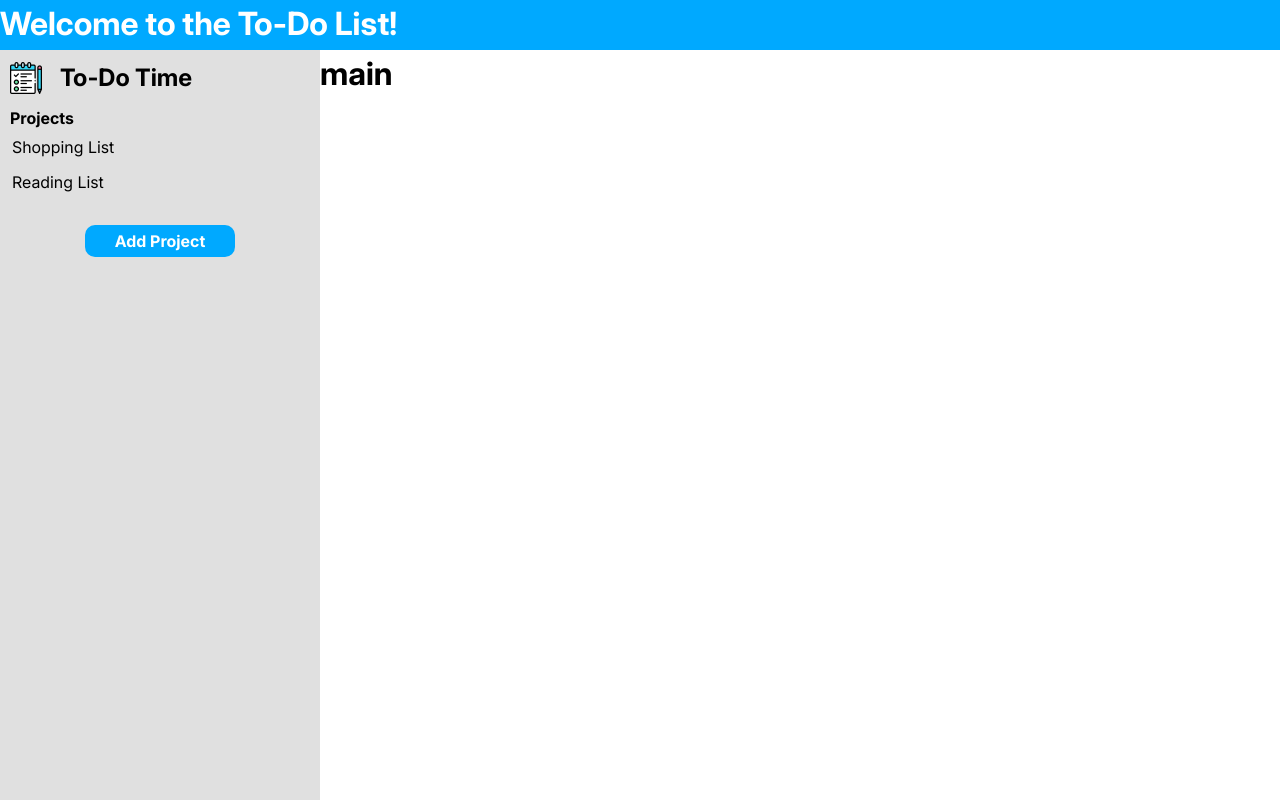
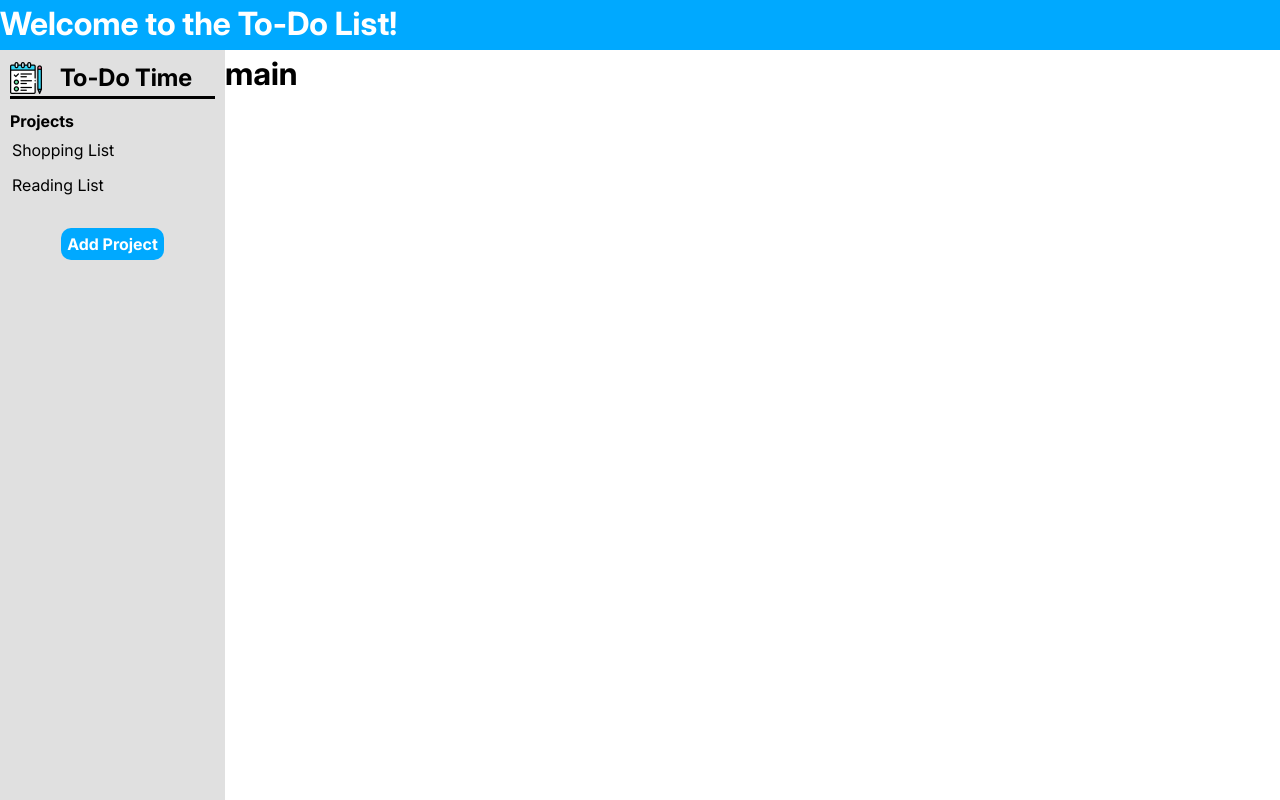
Before and after one commit to AnLaxina/to-do-list, a website built with webpack: page src/template.html in a window 1280 px wide. Built offline with nearby package versions, Linux system fonts and the light colour scheme.

Commit message:
Make sidebar size smaller

```diff
--- a/src/css/style.css
+++ b/src/css/style.css
@@ -21,7 +21,7 @@ body {
 
 body {
     display: grid;
-    grid-template-columns: repeat(auto-fit, minmax(150px, 1fr));
+    grid-template-columns: 225px repeat(auto-fit, minmax(150px, 1fr));
     grid-template-rows: 50px 1fr 1fr;
     background-color: #C6E7FF;
     /* This prevents a scroll wheel from appearing */
@@ -107,6 +107,7 @@ aside {
     align-items: center;
     gap: 18px;
     margin-bottom: 10px;
+    border-bottom: solid 3px black;
 }
 
 #logo-image {
```
